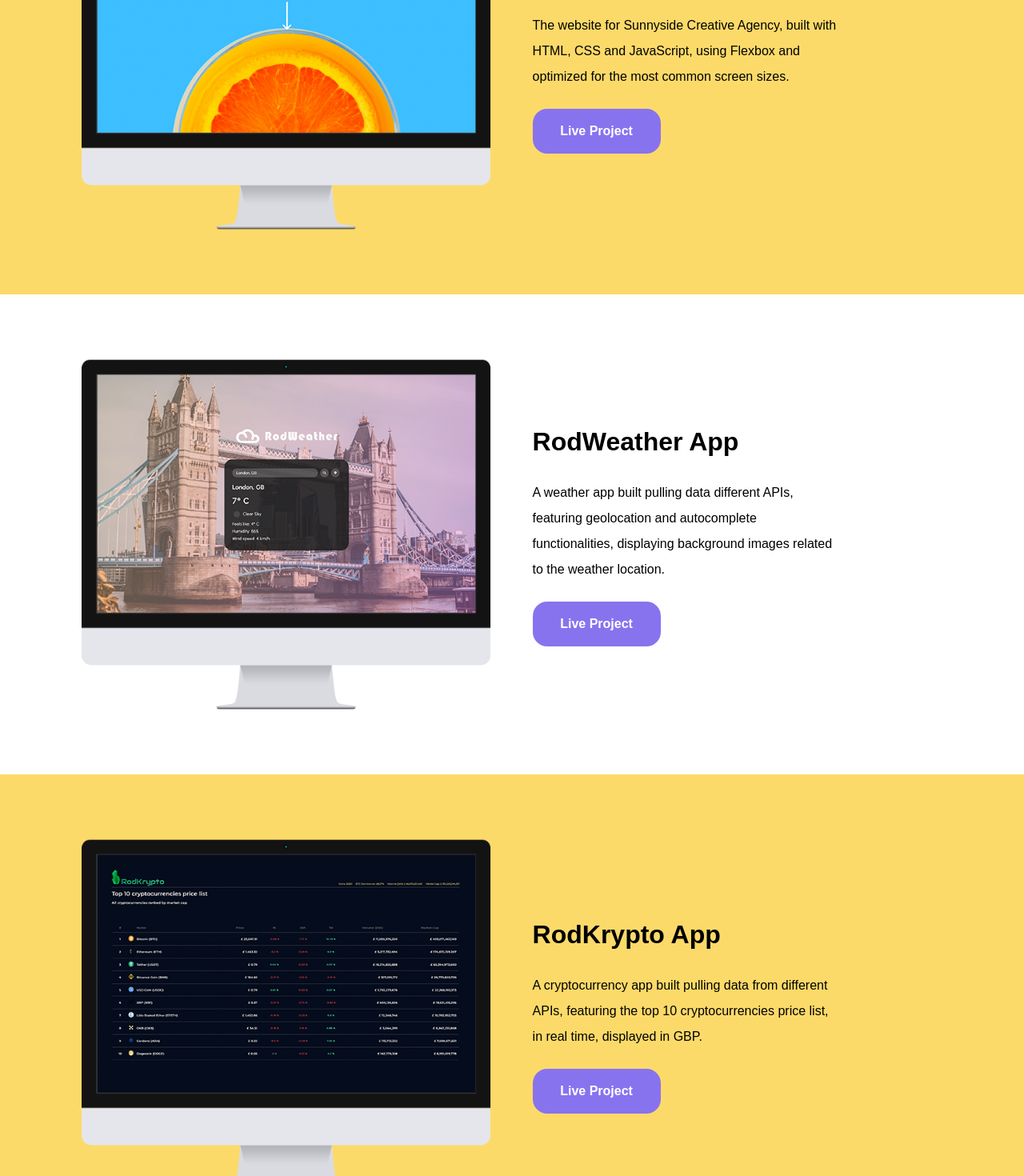
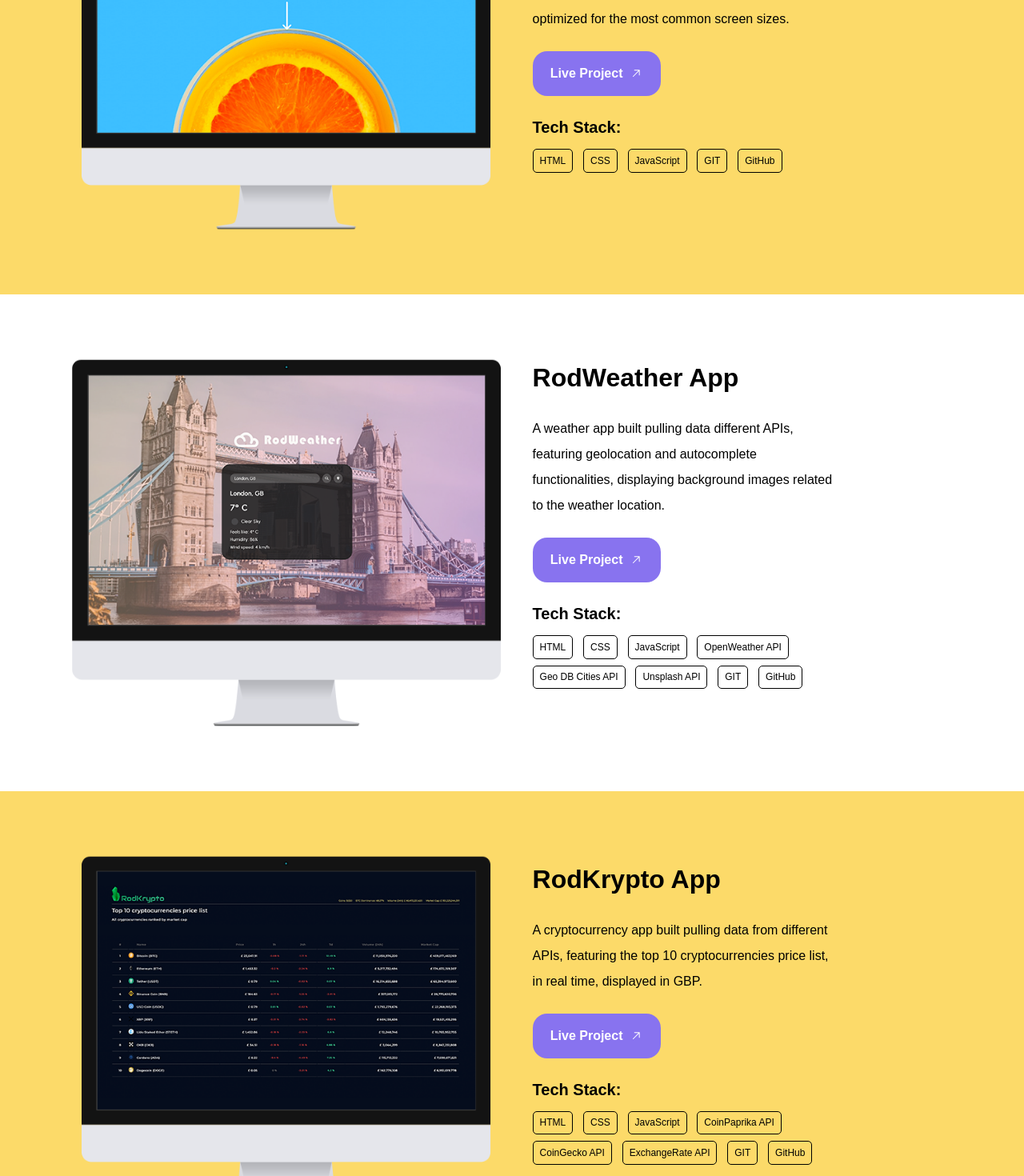
Before and after one commit to rodrigodelascio/rod-current-folio, a React (Create React App) app: page /projects in a window 1280 px wide. Shown: the part 880-2350 px from the top of the page at 80% size. Built offline with nearby package versions, Linux system fonts and the light colour scheme.

Commit message:
projects showcase updated

```diff
--- a/src/components/projectspage/projectsShowcase/ProjectsShowcase.js
+++ b/src/components/projectspage/projectsShowcase/ProjectsShowcase.js
@@ -2,6 +2,8 @@ import React from "react";
 import sunnysideMac from "../../../assets/images/sunnysideMac.png";
 import rodweatherMac from "../../../assets/images/rodWeather.png";
 import rodKryptoMac from "../../../assets/images/rodKryptoMac.png";
+import { GoArrowUpRight } from "react-icons/go";
+import { DiGithubAlt } from "react-icons/di";
 import styles from "./ProjectsShowcase.module.css";
 
 const ProjectsShowcase = () => {
@@ -19,7 +21,23 @@ const ProjectsShowcase = () => {
               and JavaScript, using Flexbox and optimized for the most common
               screen sizes.
             </p>
-            <button>Live Project</button>
+            <a
+              href="https://rodrigodelascio.github.io/Sunnyside-Agency-Website/"
+              target="__blank"
+            >
+              <button>
+                Live Project&nbsp;&nbsp;
+                <GoArrowUpRight />
+              </button>
+            </a>
+            <h5>Tech Stack:</h5>
+            <div className={styles["tech-stack-wrapper"]}>
+              <h6>HTML</h6>
+              <h6>CSS</h6>
+              <h6>JavaScript</h6>
+              <h6>GIT</h6>
+              <h6>GitHub</h6>
+            </div>
           </div>
         </div>
       </div>
@@ -35,7 +53,26 @@ const ProjectsShowcase = () => {
               geolocation and autocomplete functionalities, displaying
               background images related to the weather location.
             </p>
-            <button>Live Project</button>
+            <a
+              href="https://rodrigodelascio.github.io/RodWeather/"
+              target="__blank"
+            >
+              <button>
+                Live Project&nbsp;&nbsp;
+                <GoArrowUpRight />
+              </button>
+            </a>
+            <h5>Tech Stack:</h5>
+            <div className={styles["tech-stack-wrapper"]}>
+              <h6>HTML</h6>
+              <h6>CSS</h6>
+              <h6>JavaScript</h6>
+              <h6>OpenWeather API</h6>
+              <h6>Geo DB Cities API</h6>
+              <h6>Unsplash API</h6>
+              <h6>GIT</h6>
+              <h6>GitHub</h6>
+            </div>
           </div>
         </div>
       </div>
@@ -51,7 +88,26 @@ const ProjectsShowcase = () => {
               featuring the top 10 cryptocurrencies price list, in real time,
               displayed in GBP.
             </p>
-            <button>Live Project</button>
+            <a
+              href="https://rodrigodelascio.github.io/RodKrypto/"
+              target="__blank"
+            >
+              <button>
+                Live Project&nbsp;&nbsp;
+                <GoArrowUpRight />
+              </button>
+            </a>
+            <h5>Tech Stack:</h5>
+            <div className={styles["tech-stack-wrapper"]}>
+              <h6>HTML</h6>
+              <h6>CSS</h6>
+              <h6>JavaScript</h6>
+              <h6>CoinPaprika API</h6>
+              <h6>CoinGecko API</h6>
+              <h6>ExchangeRate API</h6>
+              <h6>GIT</h6>
+              <h6>GitHub</h6>
+            </div>
           </div>
         </div>
       </div>
--- a/src/components/projectspage/projectsShowcase/ProjectsShowcase.module.css
+++ b/src/components/projectspage/projectsShowcase/ProjectsShowcase.module.css
@@ -42,6 +42,7 @@
   display: flex;
   flex-direction: column;
   justify-content: center;
+  margin-bottom: 5vh;
 }
 
 .project-description-wrapper h3,
@@ -74,8 +75,36 @@
   border: none;
   border-radius: 18px;
   cursor: pointer;
+  display: flex;
+  align-items: center;
+  justify-content: center;
 }
 
 .project-description-wrapper button:hover {
   background: #8873efc3;
 }
+
+.project-description-wrapper h5 {
+  margin-top: 3vh;
+  font-size: 1.25rem;
+  font-weight: 600;
+}
+
+.tech-stack-wrapper {
+  display: flex;
+  flex-direction: row;
+  flex-wrap: wrap;
+  width: 30vw;
+  margin-top: 1.5vh;
+}
+
+.tech-stack-wrapper h6 {
+  border: solid 0.01rem #000;
+  border-radius: 5px;
+  color: #000;
+  margin-right: 1vw;
+  margin-bottom: 1vh;
+  padding: 0.3rem 0.5rem;
+  font-size: 0.75rem;
+  font-weight: 500;
+}
```
